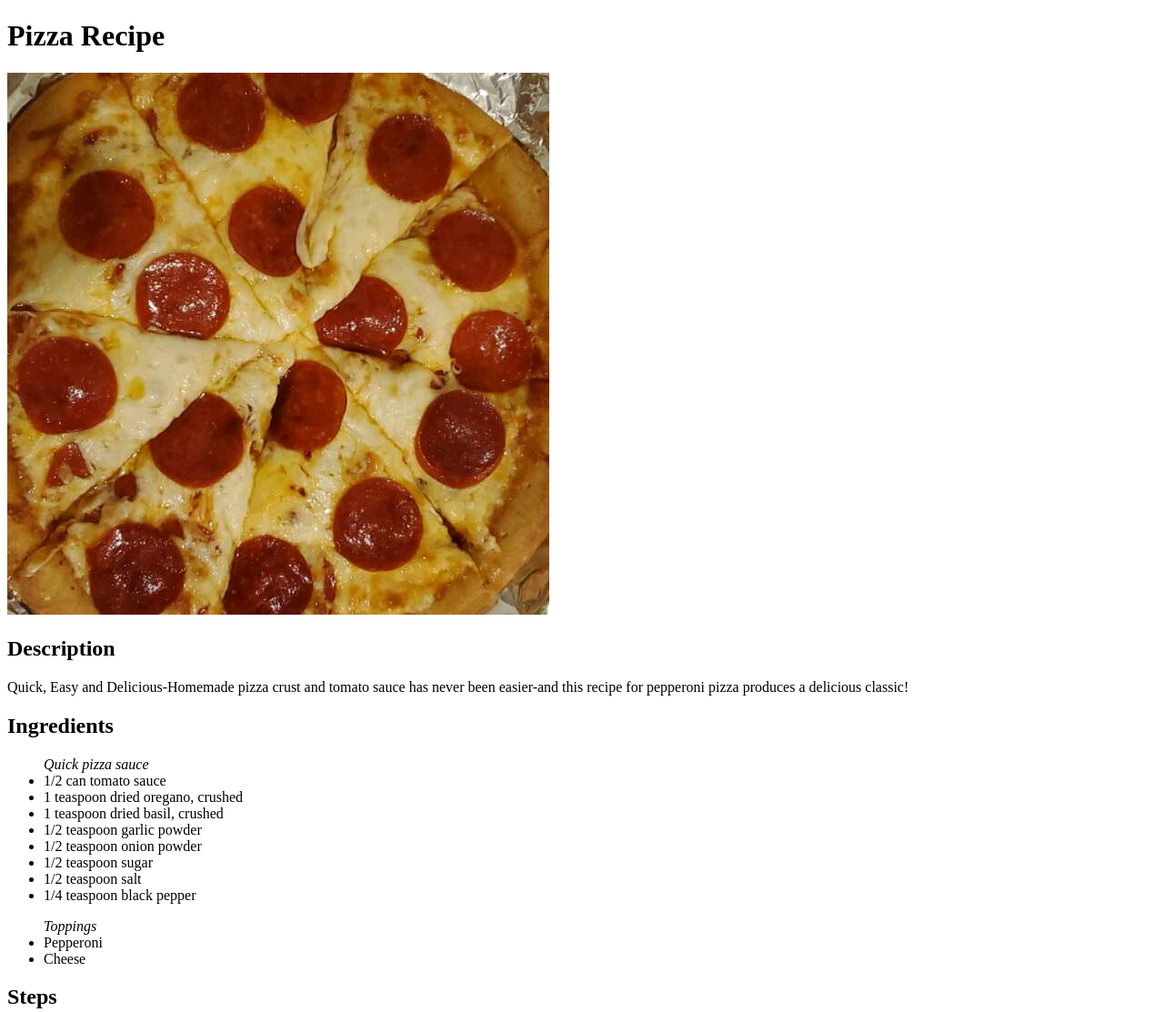
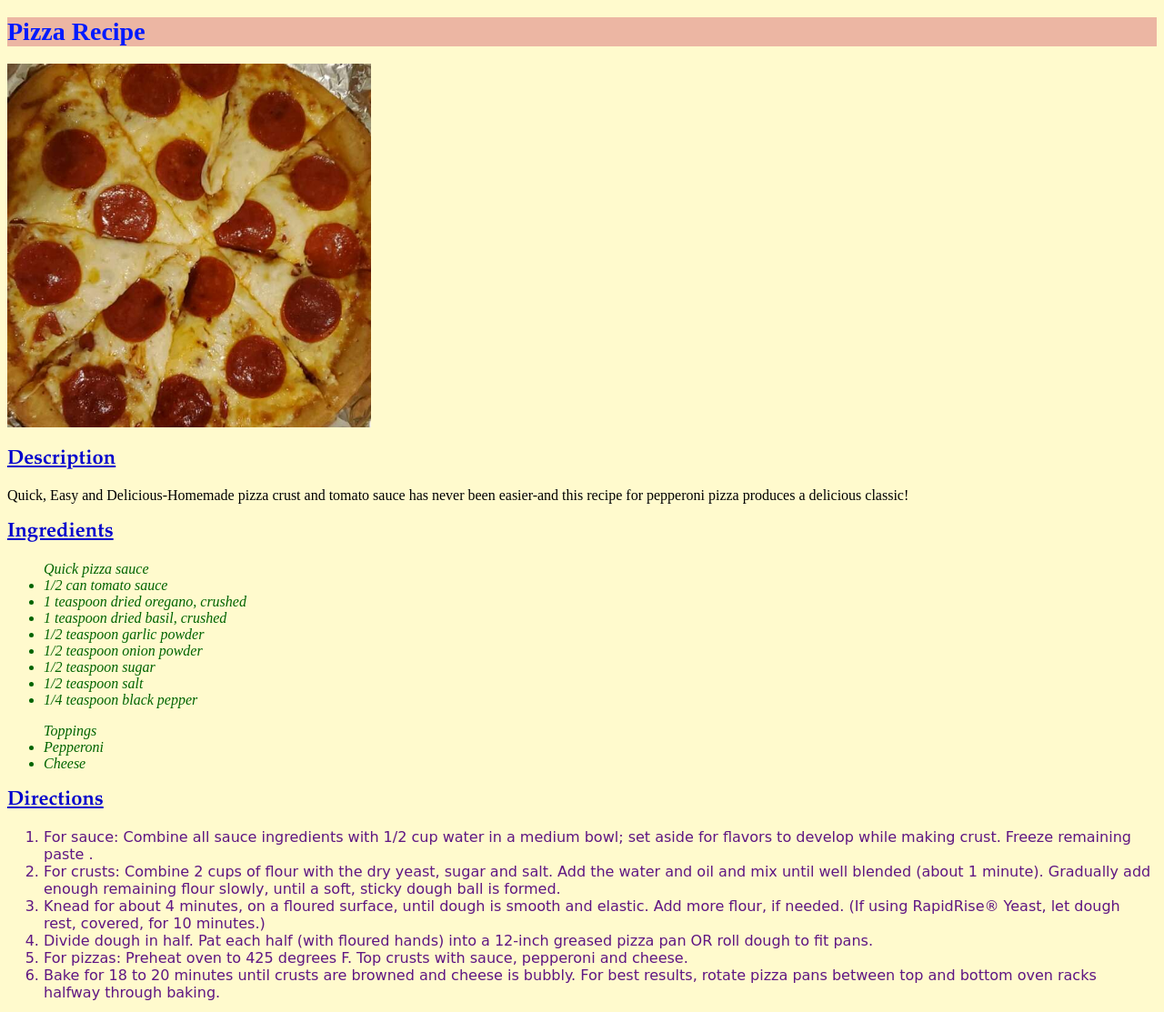
Before and after one commit to Louis348/odin-recipes, a plain HTML site: page recipes/pizza.html in a window 1280 px wide. Shown: the top 1113 px of the page at 91% size. Drawn offline with Linux system fonts and the light colour scheme.

Commit message:
Updated Odin recipe project to include css

```diff
--- a/recipes/pizza.html
+++ b/recipes/pizza.html
@@ -1,18 +1,19 @@
 <!DOCTYPE html>
 <html lang="en">
 <head>
-    <title>Pizza Receipe</title>
+    <title>Pizza Recipe</title>
     <meta charset="UTF-8">
+    <link rel="stylesheet" href="../styles.css">
 </head>
 
 <body>
     <h1>Pizza Recipe</h1>
-    <img src="./pizza.jpeg">
+    <img class="foodpic" src="./pizza.jpeg" alt="pizza">
     <h2>Description</h2>
     <p>Quick, Easy and Delicious-Homemade pizza crust and tomato sauce has never been easier-and this recipe for pepperoni pizza produces a delicious classic!</p>
     <p></p>
     <h2>Ingredients</h2>
-    <ul><em>Quick pizza sauce</em>
+    <ul class="ingredients">Quick pizza sauce
         <li>1/2 can tomato sauce</li>
         <li>1 teaspoon dried oregano, crushed</li>
         <li>1 teaspoon dried basil, crushed</li>
@@ -22,13 +23,13 @@
         <li>1/2 teaspoon salt</li>
         <li>1/4 teaspoon black pepper</li>
     </ul>
-    <ul><em>Toppings</em>
+    <ul class="ingredients">Toppings
         <li>Pepperoni</li>
         <li>Cheese</li>
 
     </ul>
 
-    <h2>Steps</h2>
+    <div class="directions"><h2>Directions</h2>
     <ol>
         <li>For sauce: Combine all sauce ingredients with 1/2 cup water in a medium bowl; set aside for flavors to develop while making crust. Freeze remaining paste .</li>
         <li>For crusts: Combine 2 cups of flour with the dry yeast, sugar and salt. Add the water and oil and mix until well blended (about 1 minute). Gradually add enough remaining flour slowly, until a soft, sticky dough ball is formed.</li>
@@ -37,7 +38,8 @@
         <li>For pizzas: Preheat oven to 425 degrees F. Top crusts with sauce, pepperoni and cheese.</li>
         <li>Bake for 18 to 20 minutes until crusts are browned and cheese is bubbly. For best results, rotate pizza pans between top and bottom oven racks halfway through baking.</li>
     </ol>
-
+    </div>
+    </body>
     <br>
     <br>
     <a href="../index.html">Back to Home</a>
--- /dev/null
+++ b/styles.css
@@ -0,0 +1,41 @@
+* {
+    background-color: lemonchiffon;
+}
+
+h1{
+    font-size: 28px;
+    background-color: #ecb6a3;
+    color: rgb(0, 26, 255);
+    font-weight: bold;
+    font-family: 'Lucida Sans', 'Lucida Sans Regular', 'Lucida Grande', 'Lucida Sans Unicode', Geneva, Verdana, sans-serif
+    text-align: center;
+}
+
+.food{
+    font-size: 20px;
+    color: crimson;
+    font-family: Cambria, Cochin, Georgia, Times, 'Times New Roman', serif;
+    font-style: italic;
+}
+
+h2{
+    font-size: 22px;
+    color: mediumblue;
+    font-family: garamond, serif;
+    text-decoration: underline;
+}
+
+.ingredients {
+    font-style: italic;
+    color: darkgreen;S
+}
+
+.directions {
+    font-family: cursive;
+    color:hsl(280, 71%, 30%)
+}
+
+img.foodpic {
+    width: 400px;
+    height: auto;
+}
```
Also changed, not shown: index.html (+5 -5 lines), recipes/icecream.html (+5 -3 lines).
